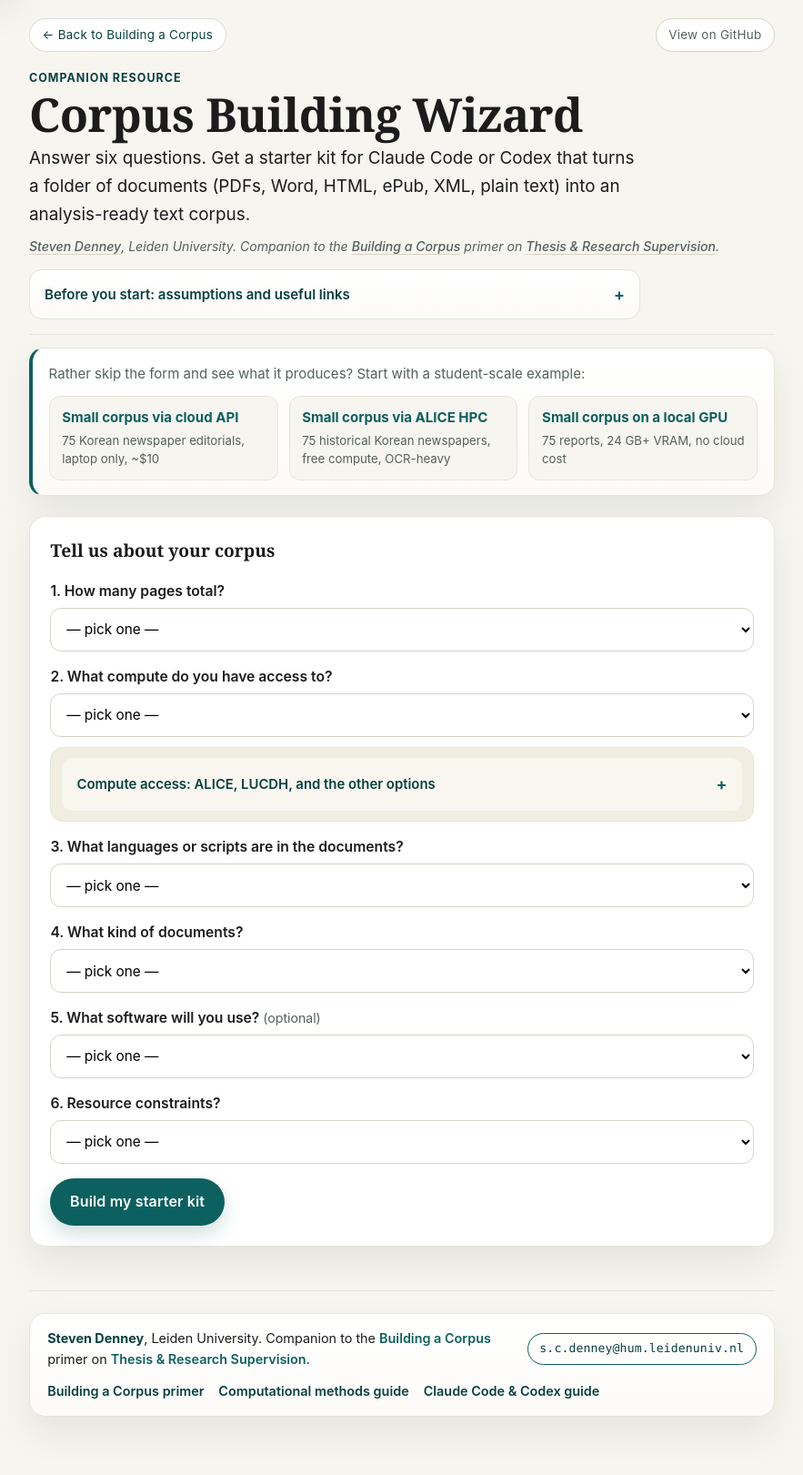
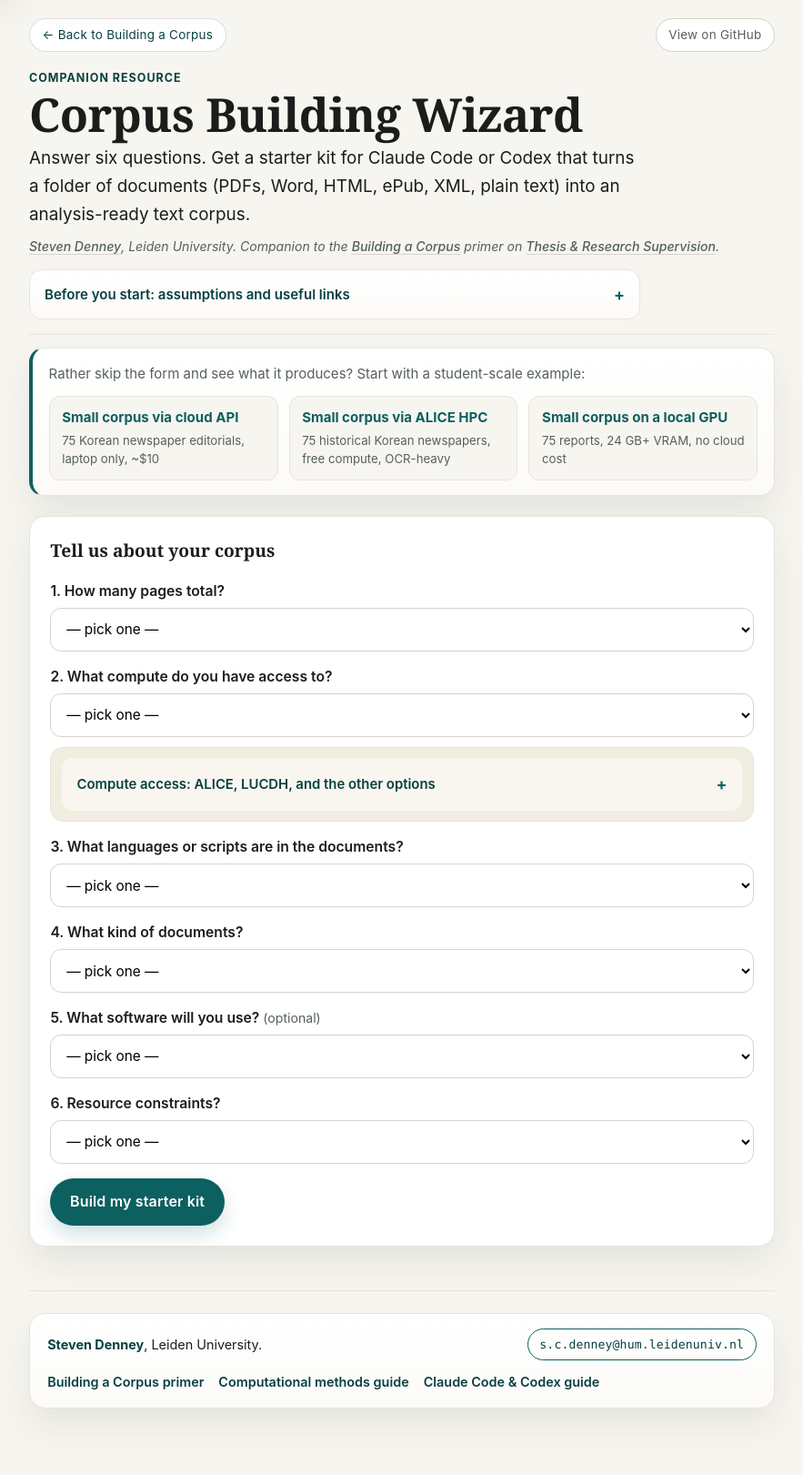
Before and after one commit to scdenney/corpus-building, a Jekyll site: the page index.html, which Jekyll copies as it is, in a window 1280 px wide. Shown: the whole page at 91% size, without its empty margins (198-1081 px from the left). Built offline with Jekyll 4.4.1, drawn with Linux system fonts in a browser that asks for light colours.

Commit message:
Shorten wizard footer attribution

```diff
--- a/index.html
+++ b/index.html
@@ -181,9 +181,7 @@
 <footer>
   <div class="footer-inner">
     <p class="footer-note">
-      <strong>Steven Denney</strong>, Leiden University. Companion to the
-      <a href="https://scdenney.github.io/thesis-supervision/methods/building-a-corpus">Building a Corpus</a>
-      primer on <a href="https://scdenney.github.io/thesis-supervision/">Thesis &amp; Research Supervision</a>.
+      <strong>Steven Denney</strong>, Leiden University.
     </p>
     <p class="footer-contact">
       <a class="contact-link" href="mailto:s.c.denney@hum.leidenuniv.nl?subject=Corpus%20Building%20Wizard%20%E2%80%94%20help">s.c.denney@hum.leidenuniv.nl</a>
```
